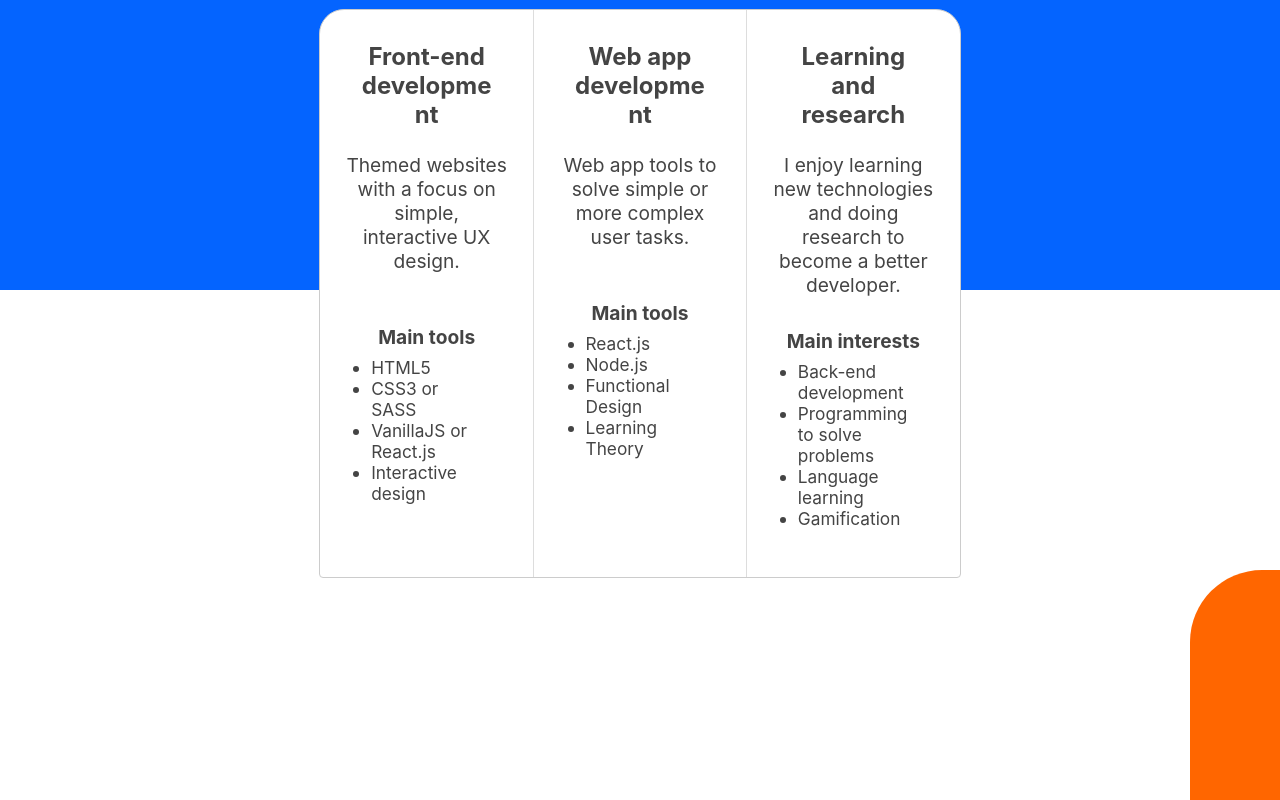
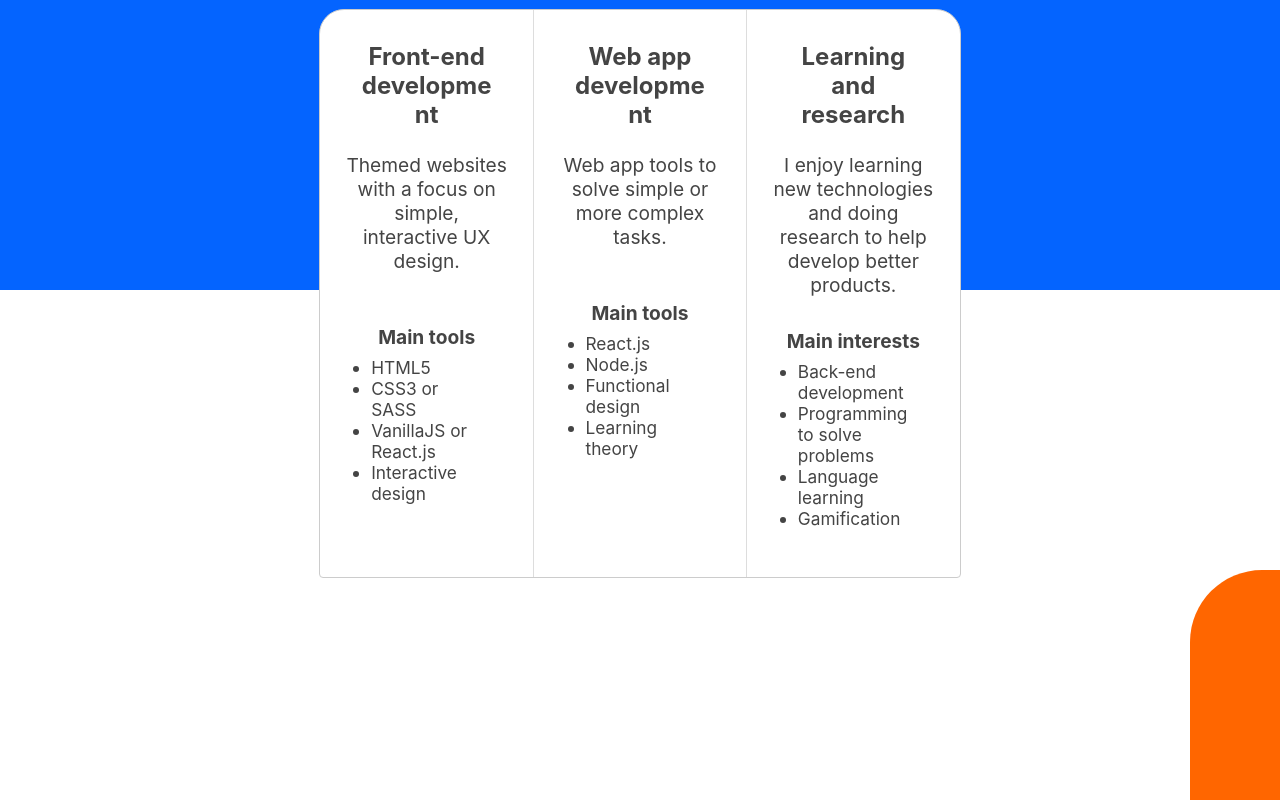
Before and after one commit to Str4yWolf/portfolio, a React (Create React App) app: page / in a window 1280 px wide. Shown: the part 900-1700 px from the top of the page. Built offline with nearby package versions, Linux system fonts and the light colour scheme.

Commit message:
Minor revisions

```diff
--- a/src/App.js
+++ b/src/App.js
@@ -105,7 +105,7 @@ const App = () => {
             <span>
               <h2>Web app development</h2>
               <p>
-                Web app tools to solve simple or more complex user tasks.
+                Web app tools to solve simple or more complex tasks.
               </p>
               <br />
               <p>
@@ -113,15 +113,15 @@ const App = () => {
                 <ul>
                   <li>React.js</li>
                   <li>Node.js</li>
-                  <li>Functional Design</li>
-                  <li>Learning Theory</li>
+                  <li>Functional design</li>
+                  <li>Learning theory</li>
                 </ul>
               </p>
             </span>
             <span>
               <h2>Learning and research</h2>
               <p>
-                I enjoy learning new technologies and doing research to become a better developer.
+                I enjoy learning new technologies and doing research to help develop better products.
               </p>
               <p>
                 <h4>Main interests</h4>
@@ -157,7 +157,10 @@ const App = () => {
                                         />) }
         </div>
 
-        <GapSpacer height="60vh" />
+        <GapSpacer height="45vh" />
+        <p>Would be happy to get in touch with you!</p>
+
+        <GapSpacer height="10vh" />
 
         <div className="social">
           <a href="https://www.linkedin.com/in/michael-woei-kang-huang-274631194/" target="_blank">
```
